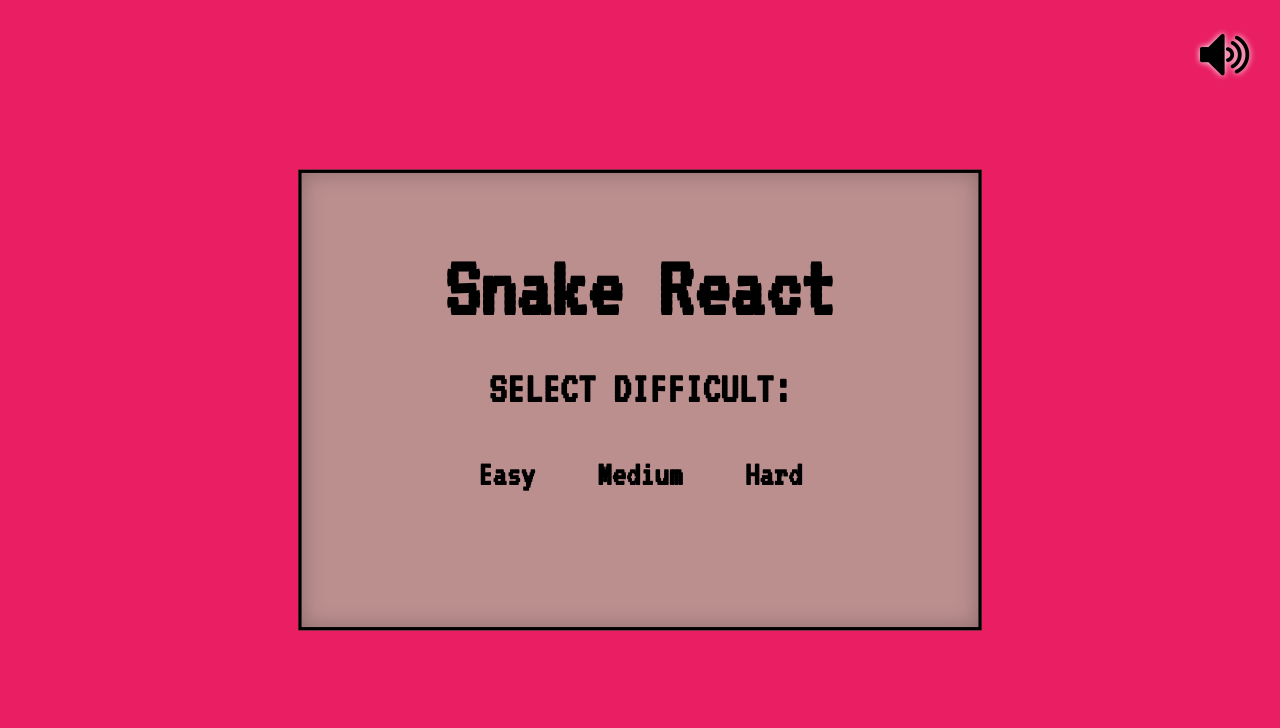
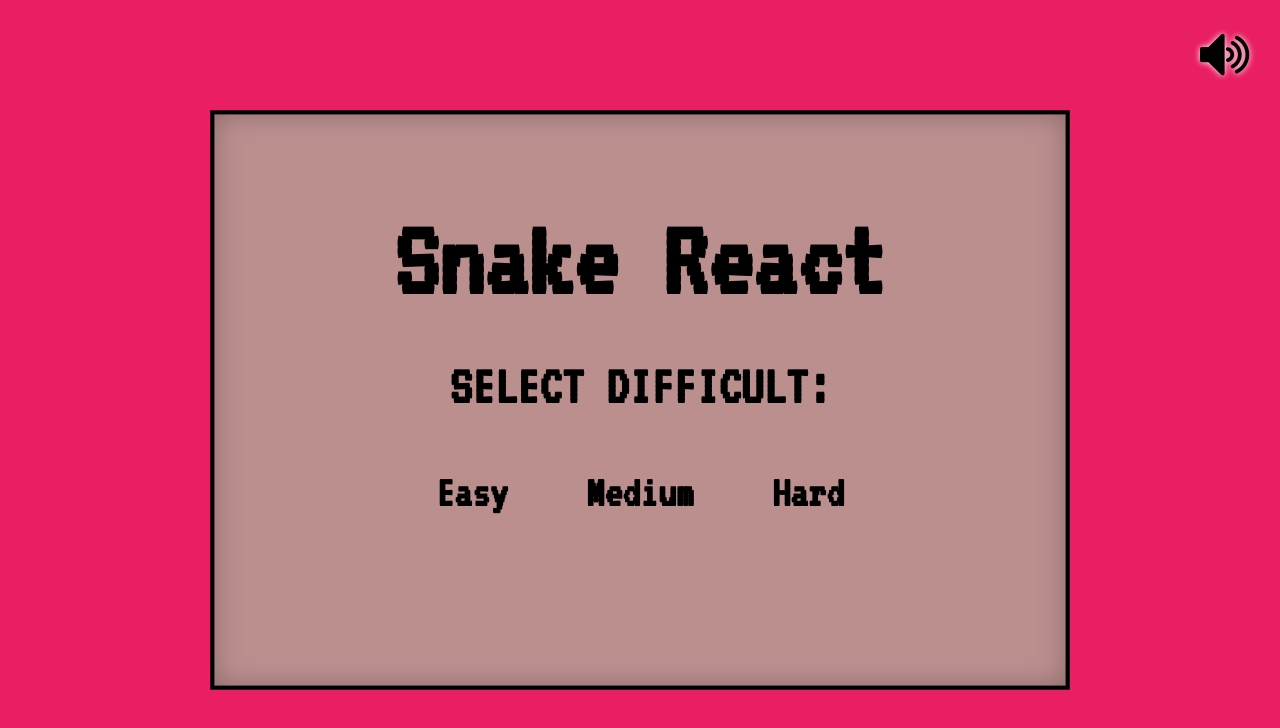
Before and after one commit to Fedex159/snake-react, a React (Create React App) app: page / in a window 1280 px wide. Shown: the top 728 px of the page. Built offline with nearby package versions, Linux system fonts and the light colour scheme.

Commit message:
change default scale

```diff
--- a/src/components/Home/Scale/Scale.jsx
+++ b/src/components/Home/Scale/Scale.jsx
@@ -17,8 +17,9 @@ function Scale({ children }) {
     };
   }, []);
 
+  // default 1150
   useEffect(() => {
-    setScale(width > 1000 ? Number(width) / 1150 : Number(width) / 700);
+    setScale(width > 1000 ? 1.4 : Number(width) / 700);
   }, [width]);
 
   return (
```
